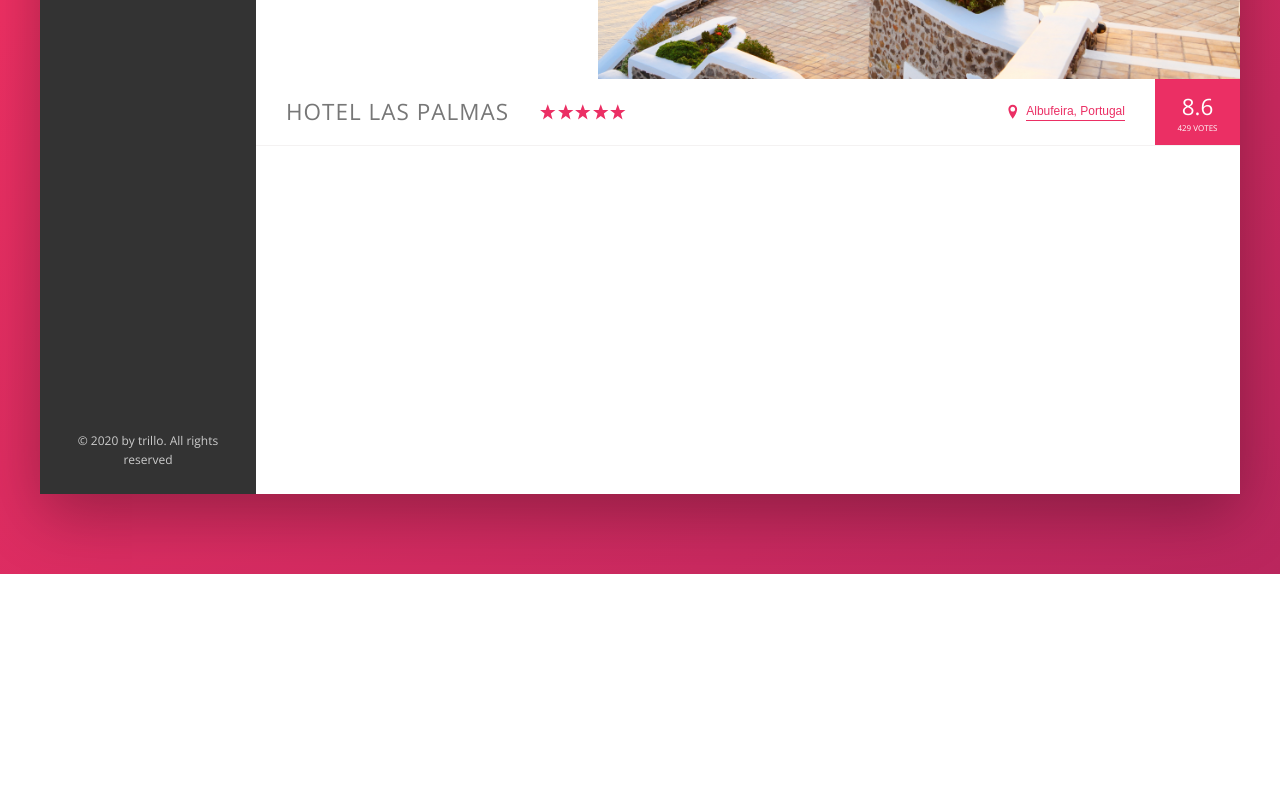
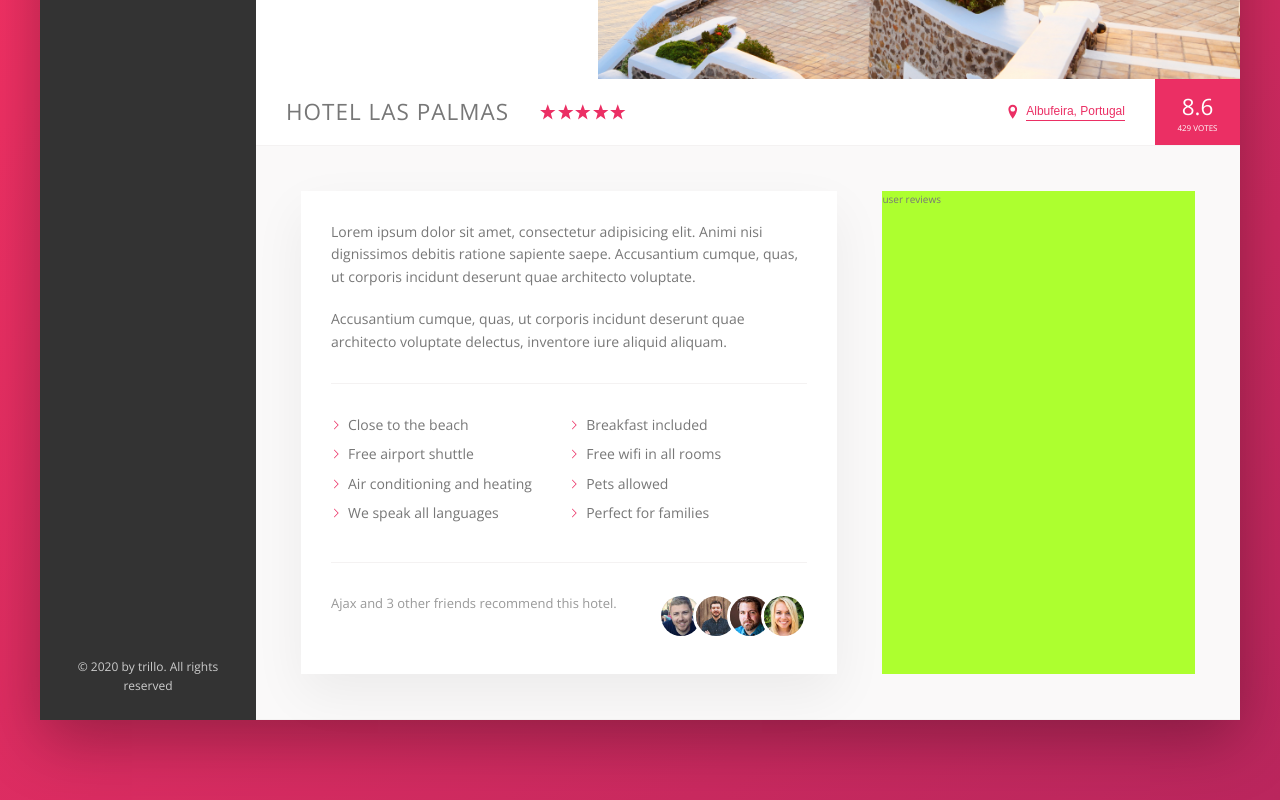
Before and after one commit to ayushvarma7/Trillo, a plain HTML site: page index.html in a window 1280 px wide. Shown: the part 456-1256 px from the top of the page. Before the commit the page ends 1030 px from the top, so only its background shows below. Drawn offline with nearby package versions, Linux system fonts and the light colour scheme.

Commit message:
components added

```diff
--- a/css/style.css
+++ b/css/style.css
@@ -9,7 +9,9 @@
   --color-grey-dark-1: #333;
   --color-grey-dark-2: #777;
   --color-grey-dark-3: #999;
-  --shadow-dark:0 2rem 6rem rgba(0,0,0, 0.3); }
+  --shadow-dark:0 2rem 6rem rgba(0,0,0, 0.3);
+  --shadow-light: 0 2rem 5rem rgba(0, 0, 0, .06);
+  --line:1px solid var(--color-grey-light-2); }
 
 * {
   margin: 0;
@@ -45,7 +47,7 @@ body {
   font-size: 1.4rem;
   height: 7rem;
   background-color: #fff;
-  border-bottom: 1px solid var(--color-grey-light-2);
+  border-bottom: var(--line);
   display: flex;
   justify-content: space-between;
   align-items: center; }
@@ -62,7 +64,24 @@ body {
 
 .hotel-view {
   background-color: #fff;
-  height: 80rem;
+  flex: 1; }
+
+.detail {
+  display: flex;
+  padding: 4.5rem;
+  background-color: var(--color-grey-light-1);
+  border-bottom: var(--line); }
+
+.description {
+  font-size: 1.4rem;
+  background-color: #fff;
+  padding: 3rem;
+  flex: 0 0 60%;
+  margin-right: 4.5rem;
+  box-shadow: var(--shadow-light); }
+
+.user-reviews {
+  background-color: greenyellow;
   flex: 1; }
 
 .logo {
@@ -197,7 +216,7 @@ body {
 .overview {
   display: flex;
   align-items: center;
-  border-bottom: 1px solid var(--color-grey-light-2); }
+  border-bottom: var(--line); }
   .overview__heading {
     font-size: 2.25rem;
     font-weight: 300;
@@ -261,3 +280,45 @@ body {
   100% {
     transform: scale(1);
     box-shadow: none; } }
+
+.paragraph:not(:last-of-type) {
+  margin-bottom: 2rem; }
+
+.list {
+  list-style: none;
+  margin: 3rem 0;
+  padding: 3rem 0;
+  border-top: var(--line);
+  border-bottom: var(--line);
+  display: flex;
+  flex-wrap: wrap; }
+  .list__item {
+    flex: 0 0 50%;
+    margin-bottom: .7rem; }
+  .list__item::before {
+    content: "";
+    display: inline-block;
+    height: 1rem;
+    width: 1rem;
+    margin-right: .7rem;
+    background-color: var(--color-primary);
+    -webkit-mask-image: url(../img/chevron-thin-right.svg);
+    -webkit-mask-size: cover;
+    mask-image: url(../img/chevron-thin-right.svg);
+    mask-size: cover; }
+
+.recommend {
+  font-size: 1.3rem;
+  color: var(--color-grey-dark-3);
+  display: flex;
+  justify-content: space-between; }
+  .recommend__counts {
+    margin-right: auto; }
+  .recommend__photo {
+    box-sizing: content-box;
+    height: 4rem;
+    width: 4rem;
+    border-radius: 50%;
+    border: 3px solid #fff; }
+    .recommend__photo:not(:last-child) {
+      margin-right: -1.5rem; }
--- a/index.html
+++ b/index.html
@@ -128,6 +128,36 @@
                         <div class="overview__rating-count">429 votes</div>
                     </div>
                 </div>
+
+                <div class="detail">
+                    <div class="description">
+                        <p class="paragraph">Lorem ipsum dolor sit amet, consectetur adipisicing elit. Animi nisi dignissimos debitis ratione sapiente saepe. Accusantium cumque, quas, ut corporis incidunt deserunt quae architecto voluptate.</p>
+                        <p class="paragraph">Accusantium cumque, quas, ut corporis incidunt deserunt quae architecto voluptate delectus, inventore iure aliquid aliquam.</p>
+                    <ul class="list">
+                        <li class="list__item">Close to the beach</li>
+                        <li class="list__item">Breakfast included</li>
+                        <li class="list__item">Free airport shuttle</li>
+                        <li class="list__item">Free wifi in all rooms</li>
+                        <li class="list__item">Air conditioning and heating</li>
+                        <li class="list__item">Pets allowed</li>
+                        <li class="list__item">We speak all languages</li>
+                        <li class="list__item">Perfect for families</li>
+                    </ul>
+                    <div class="recommend">
+                        <p class="recommend__count">
+                            Ajax and 3 other friends recommend this hotel.
+                        </p>
+                        <div class="recommend__friends">
+                            <img src="img/user-3.jpg" alt="Friend 1" class="recommend__photo">
+                            <img src="img/user-4.jpg" alt="Friend 2" class="recommend__photo">
+                            <img src="img/user-5.jpg" alt="Friend 3" class="recommend__photo">
+                            <img src="img/user-6.jpg" alt="Friend 4" class="recommend__photo">
+                        </div>
+                    </div>
+                    </div>
+
+                    <div class="user-reviews">user reviews</div>
+                </div>
             </main>
         </div>
     </div>
--- a/sass/_base.scss
+++ b/sass/_base.scss
@@ -14,6 +14,10 @@
 --color-grey-dark-3: #999;
 
 --shadow-dark:0 2rem 6rem rgba(0,0,0, 0.3);
+--shadow-light: 0 2rem 5rem rgba(0, 0, 0, .06);
+
+//border
+--line:1px solid var(--color-grey-light-2);
 }
 
 *{
--- a/sass/_components.scss
+++ b/sass/_components.scss
@@ -199,7 +199,7 @@ align-items: center;
 .overview{
     display: flex;
     align-items: center;
-    border-bottom: 1px solid var(--color-grey-light-2);
+    border-bottom: var(--line);
 
     &__heading{
         font-size: 2.25rem;
@@ -293,3 +293,76 @@ align-items: center;
         box-shadow: none;
     }
 }
+
+///////////////////////////////////////PARAGRAPH///////////////////////////////////////
+.paragraph:not(:last-of-type){
+    margin-bottom: 2rem;
+}
+
+
+///////////////////////////////////////LIST///////////////////////////////////////
+
+.list{
+    list-style: none;
+    margin:3rem 0;
+    padding: 3rem 0;
+    border-top:var(--line);
+    border-bottom: var(--line);
+
+    display: flex;
+    flex-wrap: wrap;
+
+    &__item{
+        flex: 0 0 50%; //each item will occupy 50% of the total(100%) space
+        margin-bottom: .7rem;
+    }
+
+    &__item::before {
+        content: "";
+        display: inline-block;
+        height: 1rem;
+        width: 1rem;
+        margin-right: .7rem;
+        //older browsers
+        // background-image: url(../img/chevron-thin-right.svg);
+        // background-size: cover;
+
+        //newer browsers-masks
+        background-color: var(--color-primary);
+        -webkit-mask-image: url(../img/chevron-thin-right.svg);
+        -webkit-mask-size: cover;
+        mask-image: url(../img/chevron-thin-right.svg);
+        mask-size: cover;
+
+    }
+}
+
+///////////////////////////////////////RECOMMEND///////////////////////////////////////
+
+.recommend{
+    font-size: 1.3rem;
+    color: var(--color-grey-dark-3);
+
+    display: flex;
+    justify-content: space-between;
+
+
+    &__counts{
+        margin-right: auto;
+    }
+    &__friends{
+
+    }
+
+    &__photo{
+        box-sizing: content-box; //we don't want to add padding and border into the
+        height: 4rem;//width and the height of the nox; hence content-box(default)
+        width: 4rem;
+        border-radius: 50%;
+        border: 3px solid #fff;
+
+        &:not(:last-child){
+            margin-right: -1.5rem;
+        }
+    }
+}
--- a/sass/_layout.scss
+++ b/sass/_layout.scss
@@ -11,7 +11,7 @@ min-height: 50rem;
 font-size: 1.4rem;
 height: 7rem;
 background-color: #fff;
-border-bottom: 1px solid var(--color-grey-light-2);
+border-bottom: var(--line);
 display: flex;
 justify-content: space-between;
 align-items: center;
@@ -33,8 +33,28 @@ justify-content: space-between;
 
 .hotel-view{
 background-color: #fff;
-height: 80rem;
 
 flex: 1;
 
 }
+
+.detail{
+display: flex;
+padding: 4.5rem;
+background-color: var(--color-grey-light-1);
+border-bottom: var(--line);
+}
+
+.description{
+font-size: 1.4rem;
+background-color: #fff;
+padding: 3rem;
+flex: 0 0 60%; //occupy 60% of the space
+margin-right: 4.5rem;
+box-shadow: var(--shadow-light);
+}
+
+.user-reviews{
+background-color: greenyellow;
+flex: 1; //occupy the remaining space
+}
```
